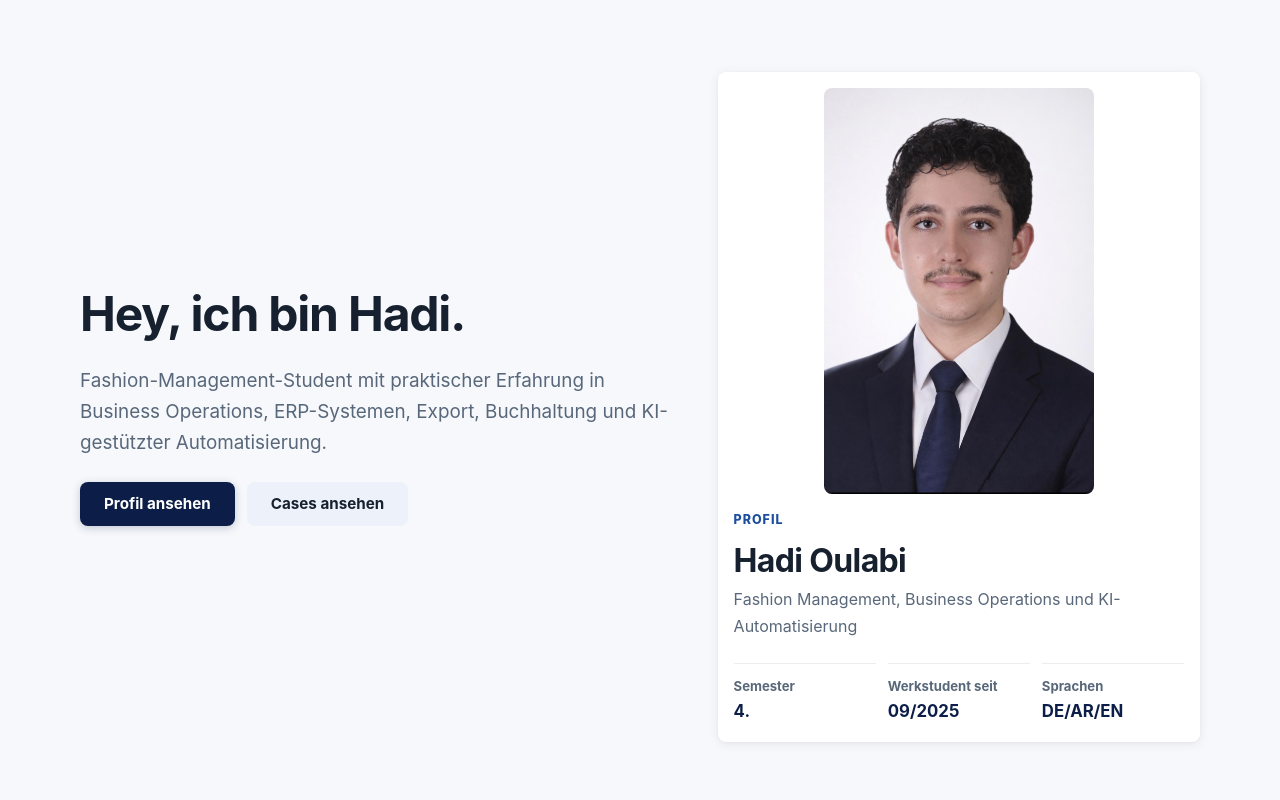
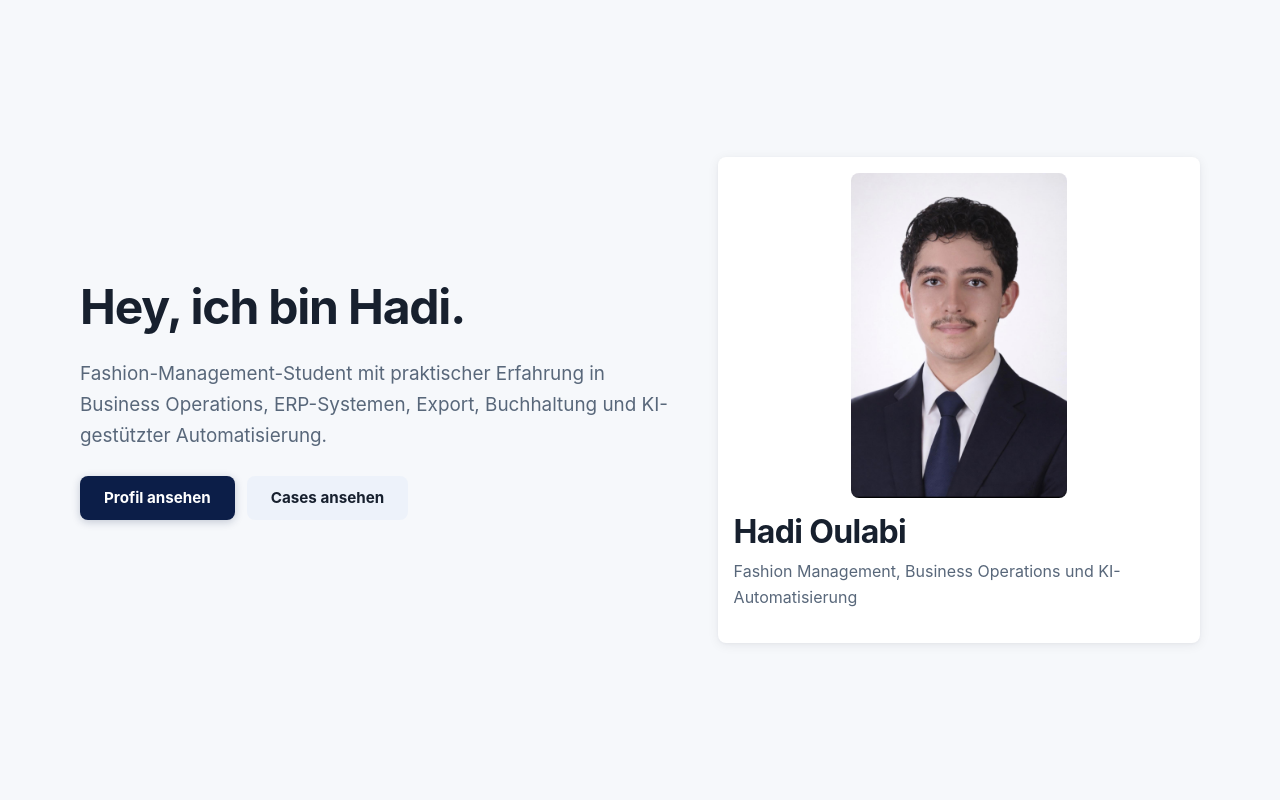
Before and after one commit to hadioulabi/hadisportfolio, a plain HTML site: page index.html in a window 1280 px wide. Shown: the top 800 px of the page. Drawn offline with Linux system fonts and the light colour scheme.

Commit message:
Profilbox schmaler, Profil-Label entfernt

```diff
--- a/assets/css/components.css
+++ b/assets/css/components.css
@@ -169,7 +169,7 @@
 
 .portrait-slot {
   position: relative;
-  width: 60%;
+  width: 48%;
   margin-inline: auto;
   margin-bottom: var(--space-4);
   overflow: hidden;
--- a/assets/js/home.js
+++ b/assets/js/home.js
@@ -21,18 +21,8 @@
     }
 
     const copy = ui.el("div", "profile-card-copy");
-    copy.append(ui.el("p", "eyebrow", "Profil"));
     copy.append(ui.el("h2", "", site.profile.name));
     copy.append(ui.el("p", "", site.profile.headline));
-
-    const stats = ui.el("div", "stat-row");
-    site.profile.quickStats.forEach((item) => {
-      const stat = ui.el("div", "stat-item");
-      stat.append(ui.el("span", "", item.label));
-      stat.append(ui.el("strong", "", item.value));
-      stats.append(stat);
-    });
-    copy.append(stats);
 
     mount.append(portrait, copy);
   }
```
